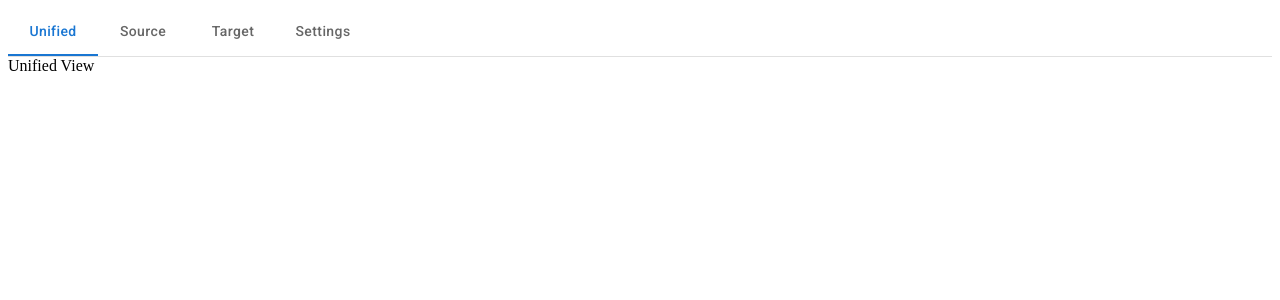
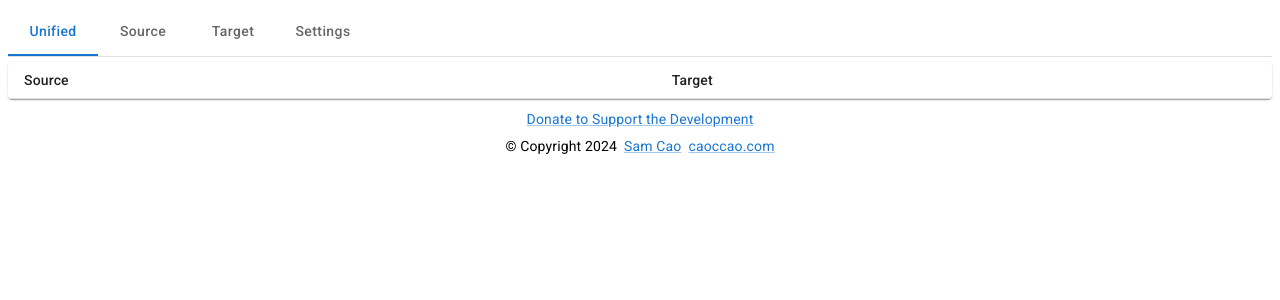
Before and after one commit to caoccao/BatchFileRename, a React app: page / in a window 1280 px wide. Shown: the top 300 px of the page. Built offline with nearby package versions, Linux system fonts and the light colour scheme; the HTML template or start-up script is replaced by a standard one.

Commit message:
✨ feat: Add tab unified

```diff
--- a/src/App.tsx
+++ b/src/App.tsx
@@ -10,10 +10,18 @@ import type { FileDropEvent } from "@tauri-apps/api/window";
 
 import React from "react";
 import Box from "@mui/material/Box";
+import Container from "@mui/material/Container";
+import Link from "@mui/material/Link";
 import Tabs from "@mui/material/Tabs";
 import Tab from "@mui/material/Tab";
+import Typography from "@mui/material/Typography";
+
+import Unified from "./Unified";
 
 function App() {
+  const [sourceFiles, setSourceFiles] = React.useState<string[]>([]);
+  const [targetFiles, setTargetFiles] = React.useState<string[]>([]);
+
   const [tabIndex, setTabIndex] = React.useState(0);
 
   const onChangeTabIndex = (
@@ -28,7 +36,9 @@ function App() {
     appWindow
       .onFileDropEvent((event: Event<FileDropEvent>) => {
         if (event.payload.type === "drop") {
-          console.log(event.payload.paths);
+          const files = event.payload.paths;
+          setSourceFiles(files);
+          setTargetFiles([...files]);
         }
       })
       .then((value) => {
@@ -43,7 +53,7 @@ function App() {
 
   return (
     <Box sx={{ width: "100%" }}>
-      <Box sx={{ borderBottom: 1, borderColor: "divider" }}>
+      <Box sx={{ borderBottom: 1, borderColor: "divider", mb: "5px" }}>
         <Tabs
           value={tabIndex}
           onChange={onChangeTabIndex}
@@ -80,7 +90,7 @@ function App() {
         aria-labelledby="tab-control-unified"
         hidden={tabIndex !== 0}
       >
-        Unified View
+        <Unified sourceFiles={sourceFiles} targetFiles={targetFiles} />
       </div>
       <div
         id="tab-id-source"
@@ -103,6 +113,35 @@ function App() {
       >
         Settings
       </div>
+      <Container sx={{ mt: "10px", textAlign: "center" }}>
+        <Box component="footer">
+          <Typography variant="body2" sx={{ margin: "0.5em" }}>
+            <Link
+              href="https://paypal.me/caoccao?locale.x=en_US"
+              target="_blank"
+            >
+              Donate to Support the Development
+            </Link>
+          </Typography>
+          <Typography variant="body2" sx={{ margin: "0.5em" }}>
+            © Copyright 2024
+            <Link
+              href="https://github.com/caoccao"
+              target="_blank"
+              sx={{ ml: "0.5em" }}
+            >
+              Sam Cao
+            </Link>
+            <Link
+              href="https://www.caoccao.com/"
+              target="_blank"
+              sx={{ ml: "0.5em" }}
+            >
+              caoccao.com
+            </Link>
+          </Typography>
+        </Box>
+      </Container>
     </Box>
   );
 }
--- /dev/null
+++ b/src/Unified.tsx
@@ -0,0 +1,38 @@
+import React from "react";
+import Table from "@mui/material/Table";
+import TableBody from "@mui/material/TableBody";
+import TableCell from "@mui/material/TableCell";
+import TableContainer from "@mui/material/TableContainer";
+import TableHead from "@mui/material/TableHead";
+import TableRow from "@mui/material/TableRow";
+import Paper from "@mui/material/Paper";
+
+export interface Args {
+  sourceFiles: string[];
+  targetFiles: string[];
+}
+
+function Unified(args: Args) {
+  return (
+    <TableContainer component={Paper}>
+      <Table size="small">
+        <TableHead>
+          <TableRow>
+            <TableCell>Source</TableCell>
+            <TableCell>Target</TableCell>
+          </TableRow>
+        </TableHead>
+        <TableBody>
+          {args.sourceFiles.map((sourceFile, index) => (
+            <TableRow key={index}>
+              <TableCell>{sourceFile}</TableCell>
+              <TableCell>{args.targetFiles[index]}</TableCell>
+            </TableRow>
+          ))}
+        </TableBody>
+      </Table>
+    </TableContainer>
+  );
+}
+
+export default Unified;
```
